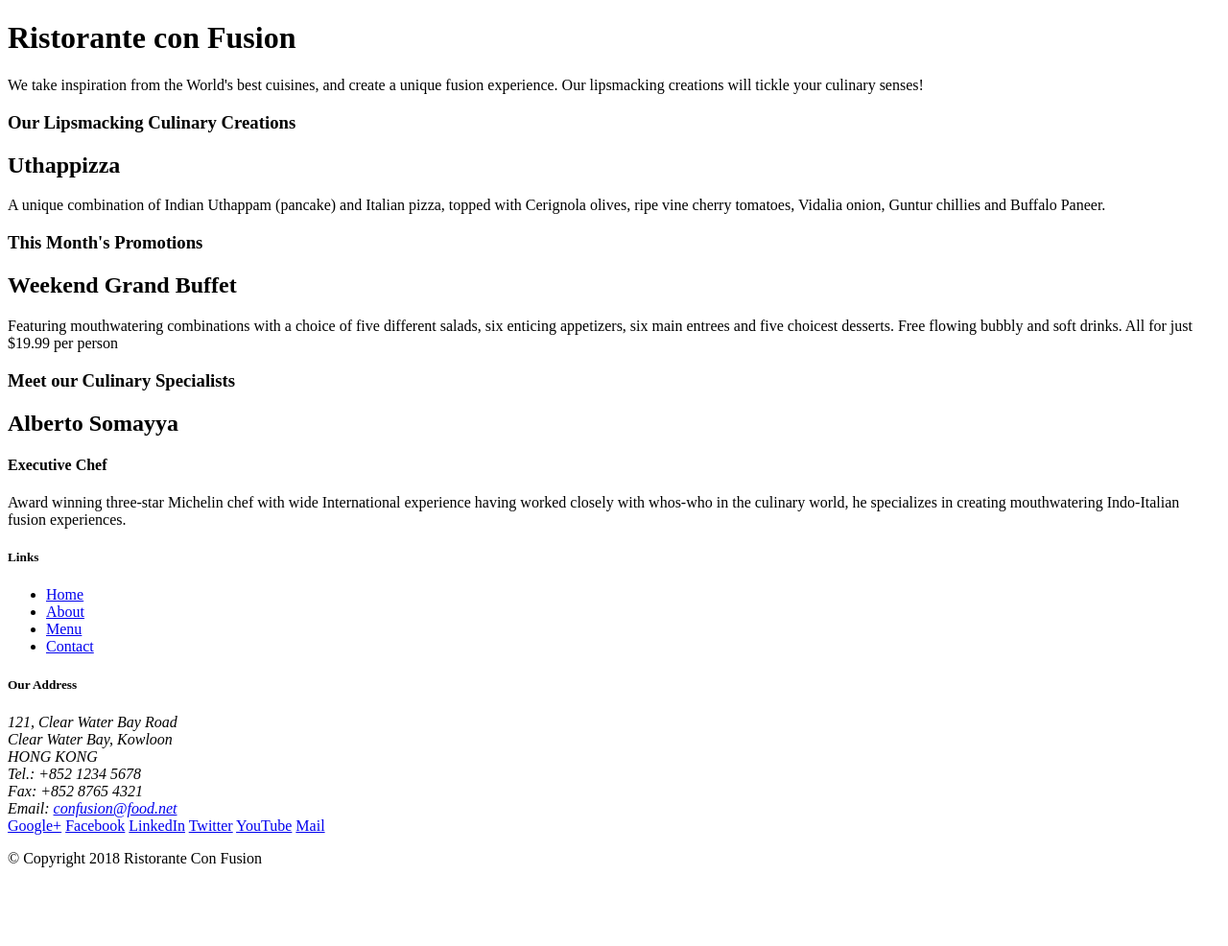
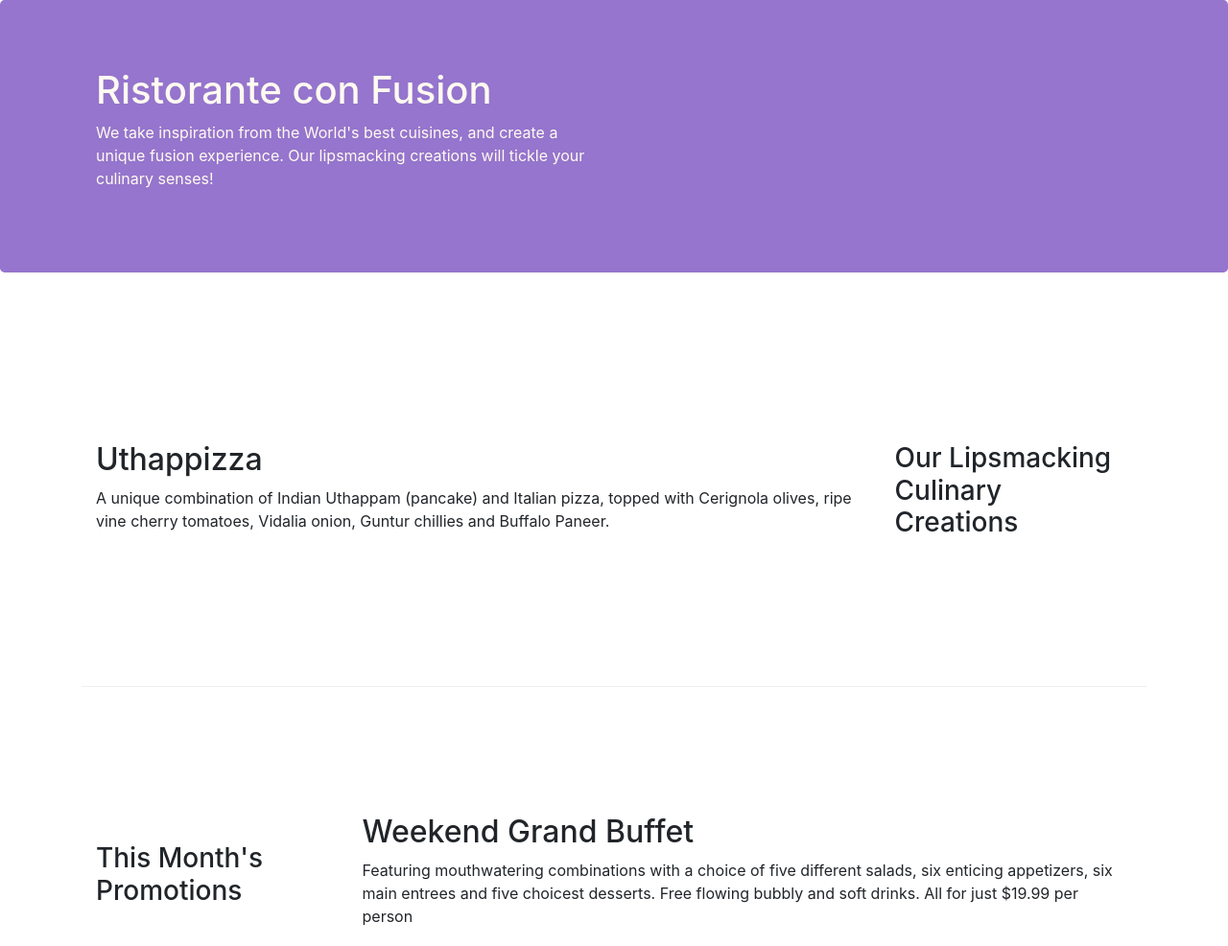
Before and after one commit to sailesh130/bootstrap, a website: page index.html in a window 1280 px wide. Shown: the top 986 px of the page at 96% size. Before the commit the page ends 920 px from the top, so only its background shows below. Drawn offline with nearby package versions, Linux system fonts and the light colour scheme.

Commit message:
second commit

```diff
--- /dev/null
+++ b/css/style.css
@@ -0,0 +1,28 @@
+.row-header{
+	margin:0px auto;
+	padding: 0px auto;
+}
+
+.row-content{
+	margin: 0px auto;
+	padding:50px 0px 50px 0px;
+	border-bottom:1px ridge;
+	min-height:400px;
+}
+.footer{
+	background-color: #D1C4E9;
+	margin: 0px auto;
+	padding: 20px 0px 20px 0px;
+}
+
+.jumbotron{
+	padding: 70px 30px;
+	margin 0px auto;
+	background: #9575CD;
+	color: floralwhite;
+}
+.address{
+	font-size: 80%;
+	margin: 0px;
+	color: #0f0f0f;
+}
--- a/index.html
+++ b/index.html
@@ -2,71 +2,79 @@
 <html lang="en">
 
 <head>
+     <!-- Required meta tags always come first -->
+    <meta charset="utf-8">
+    <meta name="viewport" content="width=device-width, initial-scale=1, shrink-to-fit=no">
+    <meta http-equiv="x-ua-compatible" content="ie=edge">
+
+    <!-- Bootstrap CSS -->
+    <link rel="stylesheet" href="node_modules/bootstrap/dist/css/bootstrap.min.css">
+    <link rel="stylesheet" type="text/css" href="css/style.css">
     <title>Ristorante Con Fusion</title>
 </head>
 
 <body>
 
-    <header>
-        <div>
-            <div>
-                <div>
+    <header class="jumbotron">
+        <div class="container" >
+            <div class="row row-header">
+                <div class="col-12 col-sm-6">
                     <h1>Ristorante con Fusion</h1>
-                    <p>We take inspiration from the World's best cuisines, and create a unique fusion experience. Our lipsmacking creations will tickle your culinary senses!</p>
+                    <p >We take inspiration from the World's best cuisines, and create a unique fusion experience. Our lipsmacking creations will tickle your culinary senses!</p>
                 </div>
-                <div>
+                <div class="col-12 col-sm">
                 </div>
             </div>
         </div>
     </header>
 
-    <div>
-        <div>
-            <div>
+    <div class="container">
+        <div class="row row-content align-items-center">
+            <div class="col-12 col-sm-4 order-sm-last col-md-3">
                 <h3>Our Lipsmacking Culinary Creations</h3>
             </div>
-            <div>
+            <div class="col col-sm order-sm-first col-md">
                 <h2>Uthappizza</h2>
-                <p>A unique combination of Indian Uthappam (pancake) and Italian pizza, topped with Cerignola olives, ripe vine cherry tomatoes, Vidalia onion, Guntur chillies and Buffalo Paneer.</p>
+                <p class="d-none d-sm-block">A unique combination of Indian Uthappam (pancake) and Italian pizza, topped with Cerignola olives, ripe vine cherry tomatoes, Vidalia onion, Guntur chillies and Buffalo Paneer.</p>
             </div>
         </div>
 
 
-        <div>
-            <div>
+        <div class="row row-content align-items-center">
+            <div class="col-12 col-sm-4 col-md-3">
                 <h3>This Month's Promotions</h3>
             </div>
-            <div>
+            <div class="col col-sm col-md">
                 <h2>Weekend Grand Buffet</h2>
-                <p>Featuring mouthwatering combinations with a choice of five different salads, six enticing appetizers, six main entrees and five choicest desserts. Free flowing bubbly and soft drinks. All for just $19.99 per person </p>
+                <p class="d-none d-sm-block">Featuring mouthwatering combinations with a choice of five different salads, six enticing appetizers, six main entrees and five choicest desserts. Free flowing bubbly and soft drinks. All for just $19.99 per person </p>
             </div>
         </div>
 
-        <div>
-            <div>
+        <div class="row row-content align-items-center">
+            <div class="col-12 col-sm-4 order-sm-last col-md-3">
                 <h3>Meet our Culinary Specialists</h3>
             </div>
-            <div>
+            <div class="col col-sm order-sm-first col-md">
                 <h2>Alberto Somayya</h2>
                 <h4>Executive Chef</h4>
-                <p>Award winning three-star Michelin chef with wide International experience having worked closely with whos-who in the culinary world, he specializes in creating mouthwatering Indo-Italian fusion experiences. </p>
+                <p class="d-none d-sm-block">Award winning three-star Michelin chef with wide International experience having worked closely with whos-who in the culinary world, he specializes in creating mouthwatering Indo-Italian fusion experiences. </p>
             </div>
         </div>
     </div>
 
     <footer>
-        <div>
-            <div>
-                <div>
+        <div class="container">
+            <div class="row footer">
+                <div class="col-4 offset-1 col-sm-2">
                     <h5>Links</h5>
-                    <ul>
+                    <ul class="list-unstyled">
                         <li><a href="#">Home</a></li>
                         <li><a href="#">About</a></li>
                         <li><a href="#">Menu</a></li>
                         <li><a href="#">Contact</a></li>
                     </ul>
                 </div>
-                <div>
+                <div class="col-7 col-sm-5">
                     <h5>Our Address</h5>
                     <address>
 		              121, Clear Water Bay Road<br>
@@ -77,8 +85,8 @@
 		              Email: <a href="mailto:confusion@food.net">confusion@food.net</a>
 		           </address>
                 </div>
-                <div>
-                    <div>
+                <div class="col-12 col-sm-4 align-self-center">
+                    <div class="text-center">
                         <a href="http://google.com/+">Google+</a>
                         <a href="http://www.facebook.com/profile.php?id=">Facebook</a>
                         <a href="http://www.linkedin.com/in/">LinkedIn</a>
@@ -88,14 +96,19 @@
                     </div>
                 </div>
            </div>
-           <div>
-                <div>
+           <div class="row justify-content-center">
+                <div class="col-auto">
                     <p>© Copyright 2018 Ristorante Con Fusion</p>
                 </div>
            </div>
         </div>
     </footer>
 
+     <!-- jQuery first, then Popper.js, then Bootstrap JS. -->
+    <script src="node_modules/jquery/dist/jquery.slim.min.js"></script>
+    <script src="node_modules/popper.js/dist/umd/popper.min.js"></script>
+    <script src="node_modules/bootstrap/dist/js/bootstrap.min.js"></script>
+
 </body>
 
 </html>
--- a/package.json
+++ b/package.json
@@ -12,5 +12,10 @@
   "license": "ISC",
   "devDependencies": {
     "lite-server": "^2.3.0"
+  },
+  "dependencies": {
+    "bootstrap": "^4.0.0",
+    "jquery": "^3.3.1",
+    "popper.js": "^1.12.9"
   }
 }
```
Also changed, not shown: aboutus.html (added, +117 -0 lines), 1 other file.
